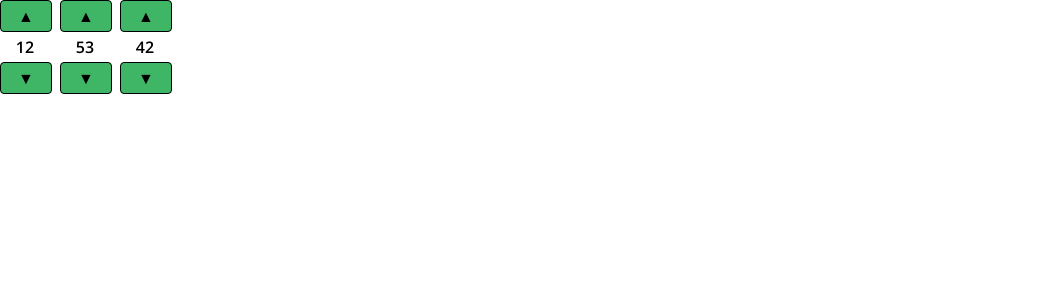
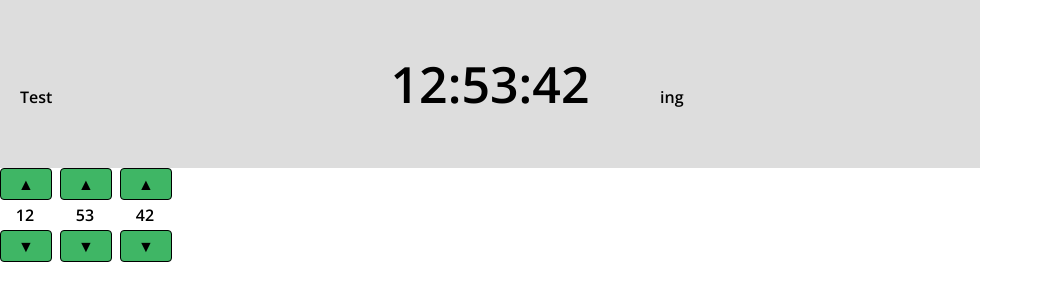
Before and after one commit to soundasleepapp/webapp, a plain HTML site: page index.html in a window 1280 px wide. Shown: the whole page, without its empty margins (0-1043 px from the left). Drawn offline with nearby package versions, Linux system fonts and the light colour scheme.

Commit message:
bit of new design

```diff
--- a/index.html
+++ b/index.html
@@ -16,7 +16,13 @@
   980px wide
   -->
   <div id="app">
-
+    <div id="morning">
+      Test
+    </div><div id="clock">
+      <span class="hour"></span>:<span class="minute"></span>:<span class="second"></span>
+    </div><div id="evening">
+      ing
+    </div>
   </div>
 
   <div id="wrapper">
--- a/main.css
+++ b/main.css
@@ -2,6 +2,33 @@
   padding: 0;
   margin: 0;
   font-family: 'Open Sans', sans-serif;
+}
+
+#app {
+  width: 980px;
+  background-color: #DDDDDD;
+  padding-top: 50px;
+  padding-bottom: 50px;
+}
+
+#app > div {
+  display: inline-block;
+  width: 300px;
+}
+
+#clock {
+  margin-left: 20px;
+  margin-right: 20px;
+  font-size: 50px;
+  text-align: center;
+}
+
+#morning {
+  margin-left: 20px;
+}
+
+#evening {
+  margin-right: 20px;
 }
 
 #hour, #minute, #second {
--- a/script.js
+++ b/script.js
@@ -9,6 +9,10 @@ $(document).ready(function () {
     var hour = now[0]+now[1]; // digit in front single digit and 12h time
     var min = now[2]+now[3];
     var sec = now[4]+now[5];
+    $('#clock .hour').html(hour);
+    $('#clock .minute').html(min);
+    $('#clock .second').html(sec);
+
     $('#hour .time').html(hour);
     $('#minute .time').html(min);
     $('#second .time').html(sec);
```
